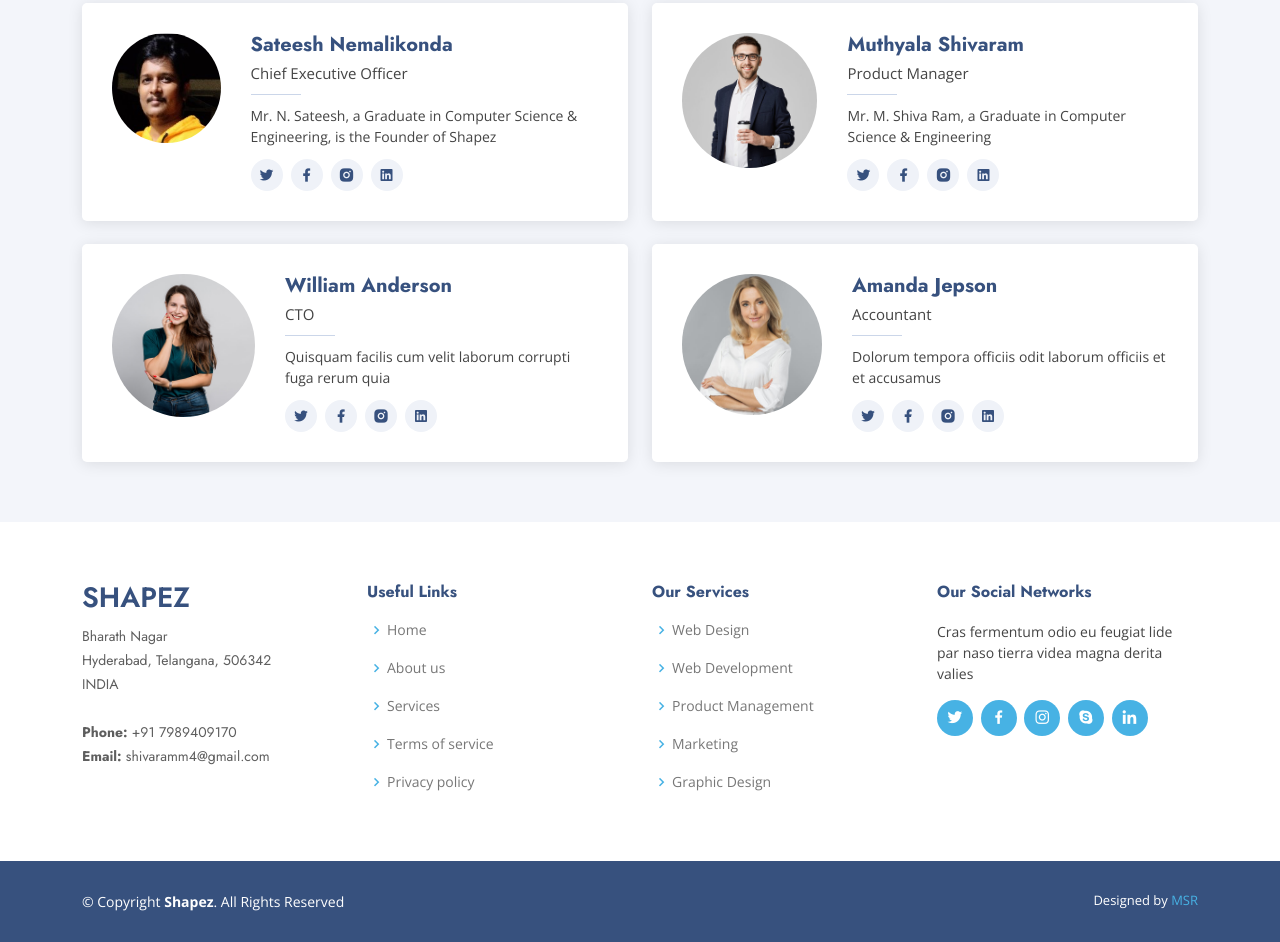
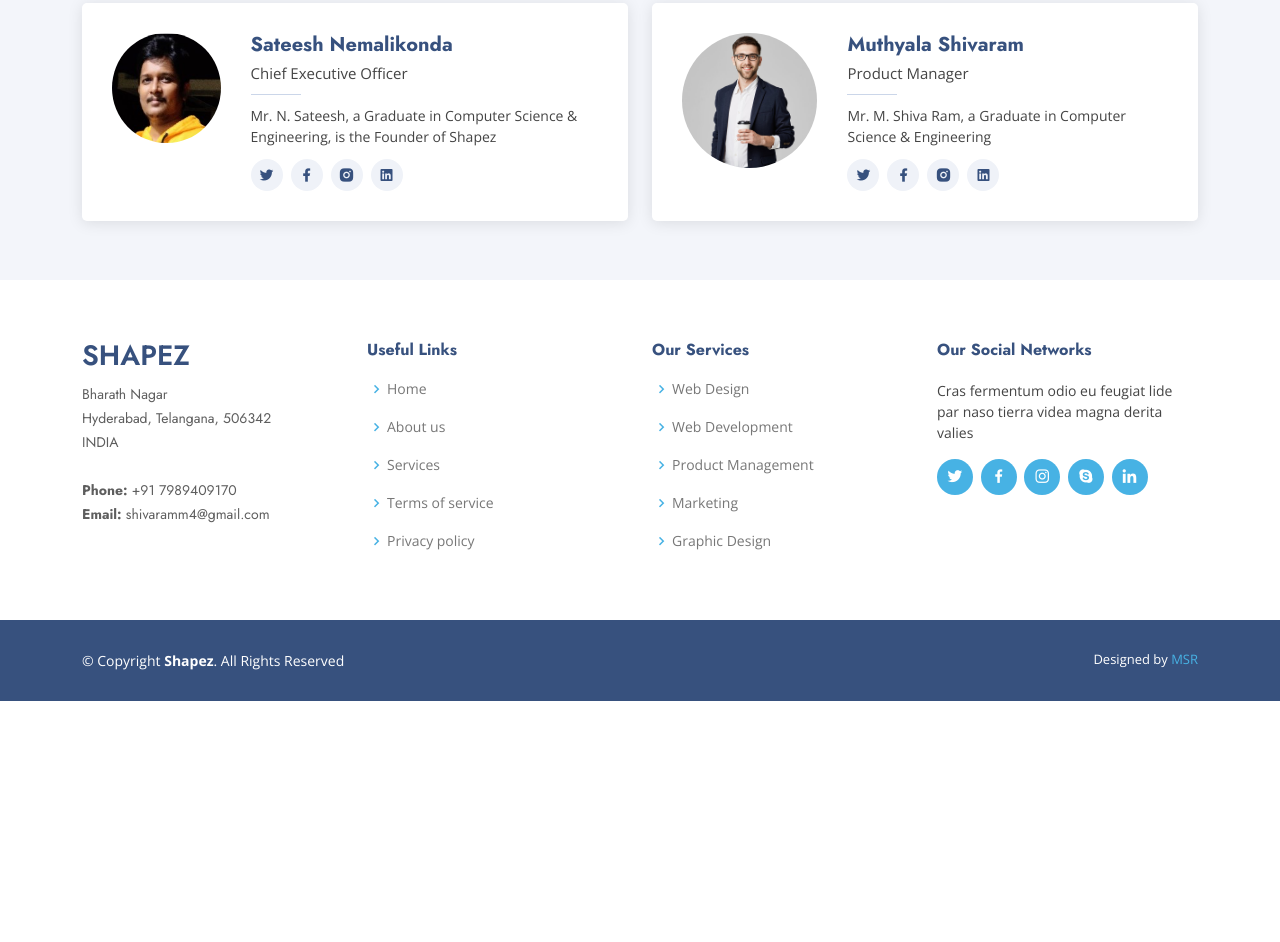
Before and after one commit to Shivaram18/Shapez, a plain HTML site: page index.html in a window 1280 px wide. Shown: the part 3846-4788 px from the top of the page. After the commit the page ends 4547 px from the top, so only its background shows below. Drawn offline with nearby package versions, Linux system fonts and the light colour scheme.

Commit message:
Add files via upload

```diff
--- a/index.html
+++ b/index.html
@@ -547,7 +547,7 @@
             </div>
           </div>
 
-          <div class="col-lg-6 mt-4">
+          <div class="col-lg-6 mt-4" style="display: none;">
             <div class="member d-flex align-items-start" data-aos="zoom-in" data-aos-delay="300">
               <div class="pic"><img src="assets/img/team/team-2.jpg" class="img-fluid" alt=""></div>
               <div class="member-info">
@@ -564,7 +564,7 @@
             </div>
           </div>
 
-          <div class="col-lg-6 mt-4">
+          <div class="col-lg-6 mt-4" style="display: none;">
             <div class="member d-flex align-items-start" data-aos="zoom-in" data-aos-delay="400">
               <div class="pic"><img src="assets/img/team/team-4.jpg" class="img-fluid" alt=""></div>
               <div class="member-info">
```
